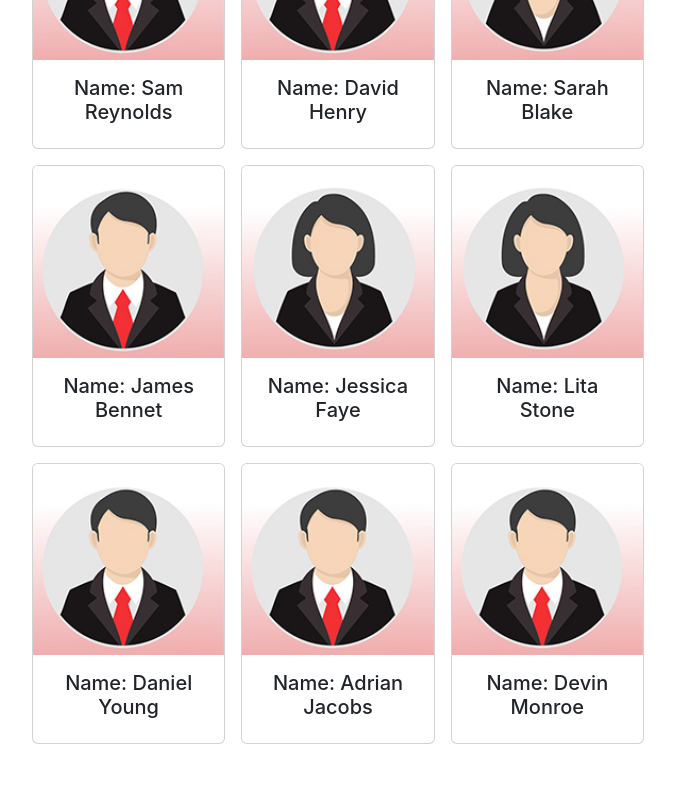
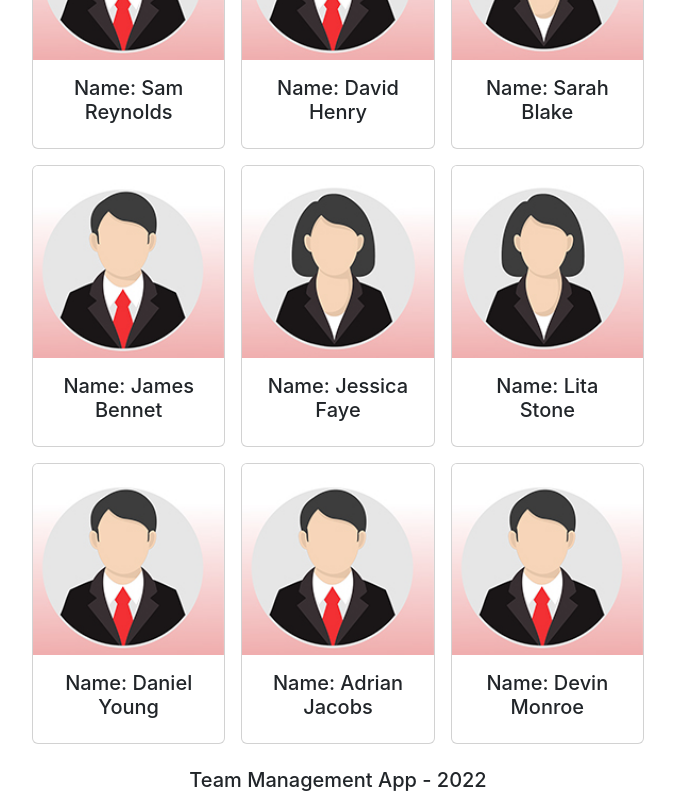
Before and after one commit to Samonto-Karmaker/Team-Management, a React (Create React App) app: page / in a window 1280 px wide. Shown: the part 615-1415 px from the top of the page, without its empty margins (302-977 px from the left). Before the commit the page ends 1367 px from the top, so only its background shows below. Built offline with nearby package versions, Linux system fonts and the light colour scheme; the HTML template or start-up script is replaced by a standard one.

Commit message:
Added appropriate footer

```diff
--- a/src/Components/Footer.js
+++ b/src/Components/Footer.js
@@ -1,9 +1,15 @@
 import React from "react";
+
+const date = new Date()
 
 const Footer = () => {
     return(
-        <div>
-
+        <div className="Container">
+            <div className="row justify-content-center mt-3 md-3">
+                <div className="col-6">
+                    <h5>Team Management App - {date.getFullYear()}</h5>
+                </div>
+            </div>
         </div>
     )
 }
```
